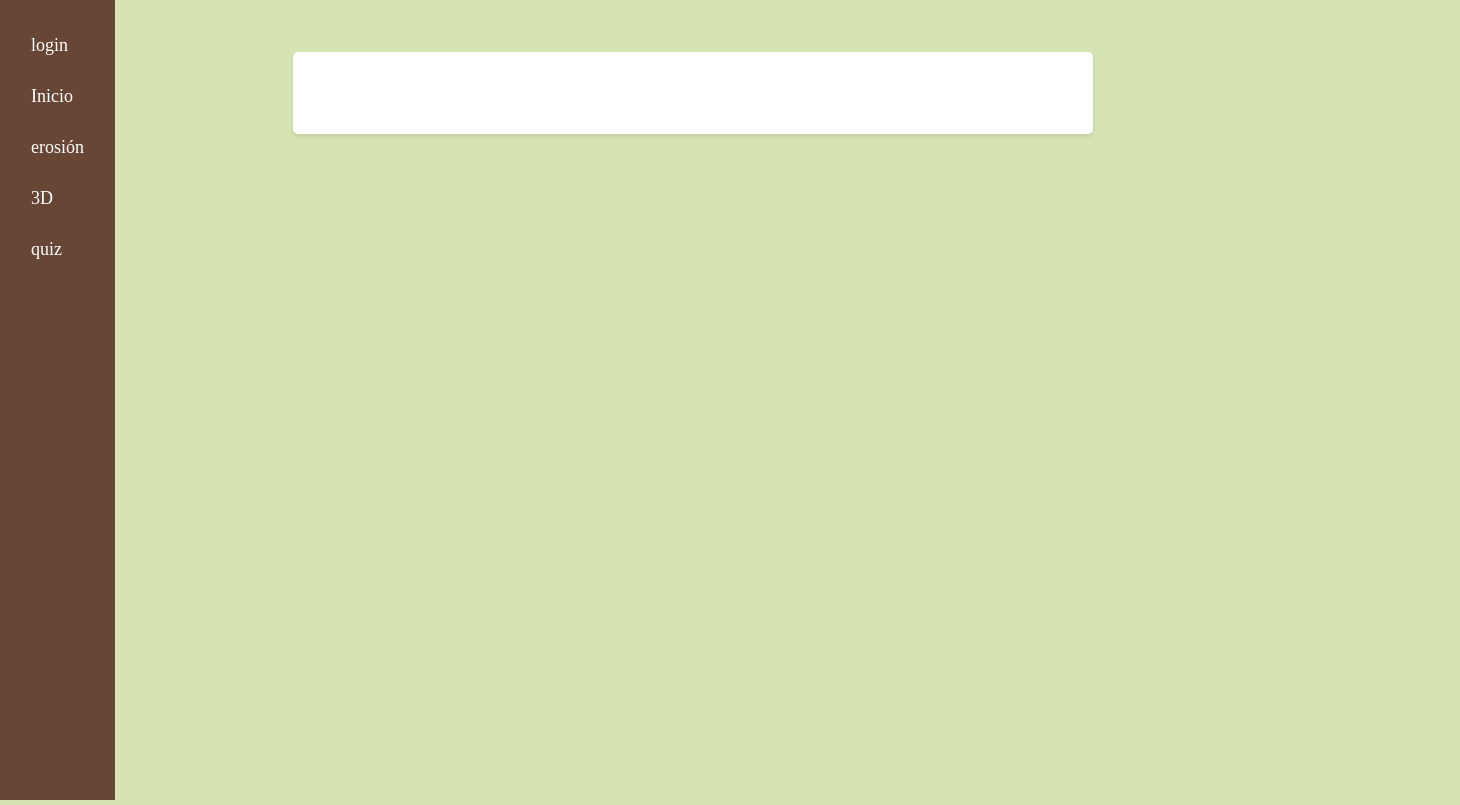
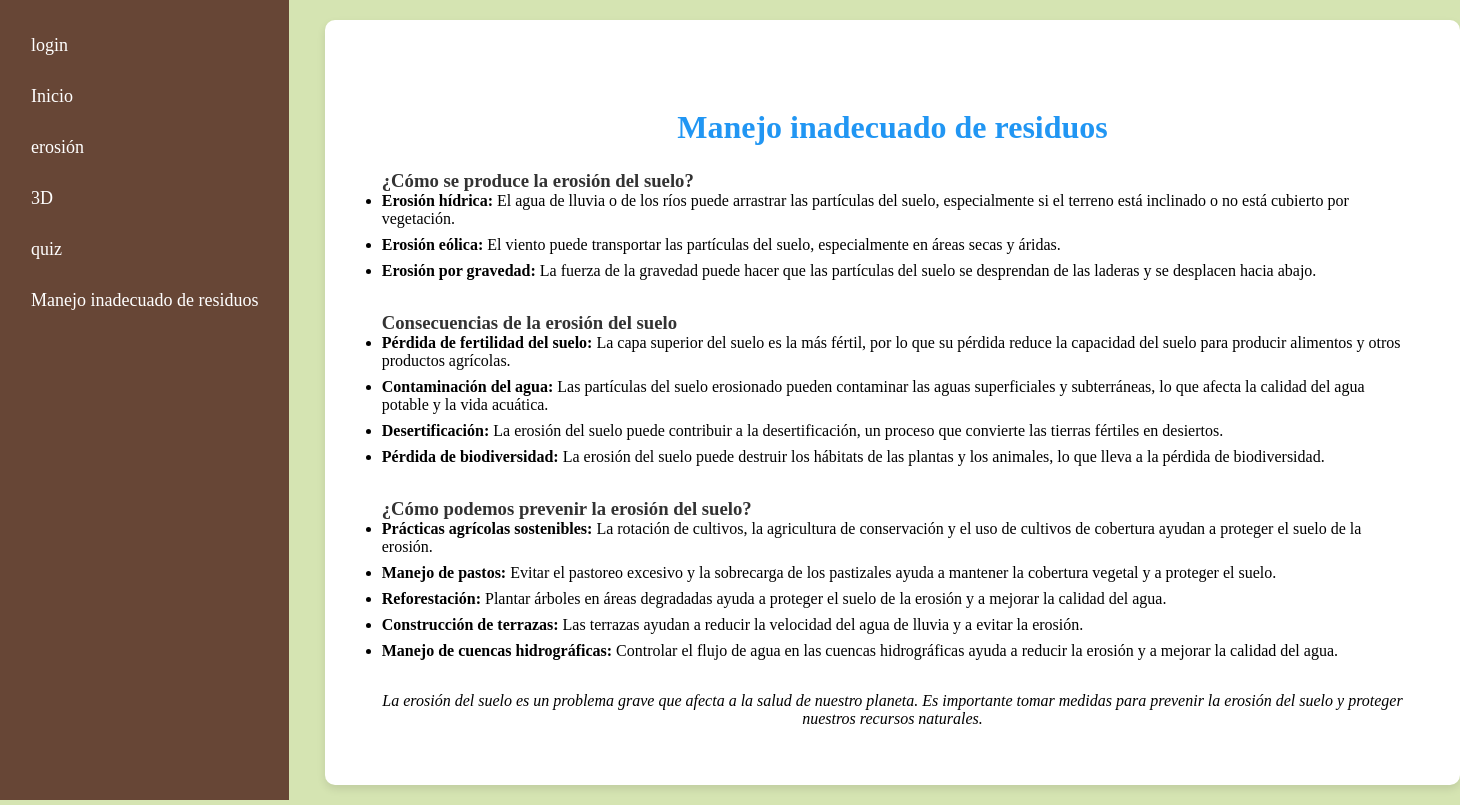
Before and after one commit to JonatanYesidMedinaViafara/kebab-case, a React (Vite) app: page /management in a window 1280 px wide. Shown: the whole page, 1460 px wide, since content can reach past the window. Built offline with nearby package versions, Linux system fonts and the light colour scheme; no server answers.

Commit message:
añadir boton de manejo inadecuado de residuos con su respectiva pagina

```diff
--- /dev/null
+++ b/src/assets/pages/earth/improper-waste-management/management.css
@@ -0,0 +1,78 @@
+/* Estilos generales para la sección de erosión en la página de inicio */
+.home-erosion {
+    color: #000000; /* Color de texto negro */
+    max-width: 1200px; /* Ancho máximo de 1200px para la sección */
+    padding: 5%; /* Espaciado interno de 20px */
+    background-color: #fff; /* Color de fondo blanco */
+    box-shadow: 0 4px 8px rgba(0, 0, 0, 0.1); /* Sombra suave alrededor de la sección */
+    border-radius: 10px; /* Bordes redondeados con un radio de 10px */
+    position: relative;
+    left: 200px;
+}
+
+/* Estilos para el título principal */
+.tituloPrincipal {
+    text-align: center; /* Centra el texto horizontalmente */
+    margin-top: 2rem; /* Margen superior de 2rem */
+    color: #2196F3; /* Color azul claro para el título */
+    /* Azul claro */
+    animation: tituloPrincipalAnimacion 1s ease-in-out; /* Aplica animación al título */
+}
+
+/* Estilos para los títulos de sección */
+.tituloSeccion {
+    margin-top: 1.5rem; /* Margen superior de 1.5rem */
+    color: #333; /* Color gris oscuro para el texto */
+}
+
+/* Estilos para los elementos de la lista */
+.elementoLista {
+    margin-bottom: 0.5rem; /* Margen inferior de 0.5rem */
+    transition: transform 0.2s ease-in-out; /* Transición suave para transformaciones */
+}
+
+/* Estilos para el contenido principal */
+.container {
+    max-width: 800px; /* Ancho máximo de 800px para el contenedor */
+    margin: 2rem auto; /* Margen superior de 2rem y centrado horizontalmente */
+    padding: 2rem; /* Espaciado interno de 2rem */
+    background-color: #fff; /* Color de fondo blanco */
+    box-shadow: 0 2px 4px rgba(0, 0, 0, 0.1); /* Sombra suave alrededor del contenedor */
+    border-radius: 5px; /* Bordes redondeados con un radio de 5px */
+    transition: box-shadow 0.2s ease-in-out; /* Transición suave para la sombra */
+}
+
+/* Estilos para las secciones que contienen información */
+.seccion {
+    margin-bottom: 2rem; /* Margen inferior de 2rem para separación */
+}
+
+/* Estilos para los elementos de la lista al pasar el ratón */
+.elementoLista:hover {
+    transform: translateX(5px); /* Desplaza el elemento 5px a la derecha al pasar el ratón */
+}
+
+/* Estilos para la conclusión */
+.conclusion {
+    text-align: center; /* Centra el texto horizontalmente */
+    font-style: italic; /* Aplica estilo itálico al texto */
+    margin-top: 2rem; /* Margen superior de 2rem */
+}
+
+/* Interactividad del contenedor al pasar el ratón */
+.container:hover {
+    box-shadow: 0 4px 8px rgba(0, 0, 0, 0.2); /* Aumenta la sombra al pasar el ratón */
+}
+
+/* Animación para el título principal */
+@keyframes tituloPrincipalAnimacion {
+    0% {
+        opacity: 0; /* Inicia con opacidad 0 (invisible) */
+        transform: translateY(20px); /* Inicia desplazado 20px hacia abajo */
+    }
+
+    100% {
+        opacity: 1; /* Termina con opacidad 1 (visible) */
+        transform: translateY(0); /* Termina en su posición original */
+    }
+}
--- a/src/assets/pages/earth/improper-waste-management/management.jsx
+++ b/src/assets/pages/earth/improper-waste-management/management.jsx
@@ -0,0 +1,49 @@
+import Header from "../../../../components/Header/Header";
+import "./management.css";
+
+const Management = () => {
+    return (
+        <>
+            <Header />
+            <div className="home-erosion">
+                <h1 className="tituloPrincipal">Manejo inadecuado de residuos</h1>
+
+                <div className="seccion">
+                    <h3 className="tituloSeccion">¿Cómo se produce la erosión del suelo?</h3>
+                    <ul>
+                        <li className="elementoLista"><strong>Erosión hídrica:</strong> El agua de lluvia o de los ríos puede arrastrar las partículas del suelo, especialmente si el terreno está inclinado o no está cubierto por vegetación.</li>
+                        <li className="elementoLista"><strong>Erosión eólica:</strong> El viento puede transportar las partículas del suelo, especialmente en áreas secas y áridas.</li>
+                        <li className="elementoLista"><strong>Erosión por gravedad:</strong> La fuerza de la gravedad puede hacer que las partículas del suelo se desprendan de las laderas y se desplacen hacia abajo.</li>
+                    </ul>
+                </div>
+
+                <div className="seccion">
+                    <h3 className="tituloSeccion">Consecuencias de la erosión del suelo</h3>
+                    <ul>
+                        <li className="elementoLista"><strong>Pérdida de fertilidad del suelo:</strong> La capa superior del suelo es la más fértil, por lo que su pérdida reduce la capacidad del suelo para producir alimentos y otros productos agrícolas.</li>
+                        <li className="elementoLista"><strong>Contaminación del agua:</strong> Las partículas del suelo erosionado pueden contaminar las aguas superficiales y subterráneas, lo que afecta la calidad del agua potable y la vida acuática.</li>
+                        <li className="elementoLista"><strong>Desertificación:</strong> La erosión del suelo puede contribuir a la desertificación, un proceso que convierte las tierras fértiles en desiertos.</li>
+                        <li className="elementoLista"><strong>Pérdida de biodiversidad:</strong> La erosión del suelo puede destruir los hábitats de las plantas y los animales, lo que lleva a la pérdida de biodiversidad.</li>
+                    </ul>
+                </div>
+
+                <div className="seccion">
+                    <h3 className="tituloSeccion">¿Cómo podemos prevenir la erosión del suelo?</h3>
+                    <ul>
+                        <li className="elementoLista"><strong>Prácticas agrícolas sostenibles:</strong> La rotación de cultivos, la agricultura de conservación y el uso de cultivos de cobertura ayudan a proteger el suelo de la erosión.</li>
+                        <li className="elementoLista"><strong>Manejo de pastos:</strong> Evitar el pastoreo excesivo y la sobrecarga de los pastizales ayuda a mantener la cobertura vegetal y a proteger el suelo.</li>
+                        <li className="elementoLista"><strong>Reforestación:</strong> Plantar árboles en áreas degradadas ayuda a proteger el suelo de la erosión y a mejorar la calidad del agua.</li>
+                        <li className="elementoLista"><strong>Construcción de terrazas:</strong> Las terrazas ayudan a reducir la velocidad del agua de lluvia y a evitar la erosión.</li>
+                        <li className="elementoLista"><strong>Manejo de cuencas hidrográficas:</strong> Controlar el flujo de agua en las cuencas hidrográficas ayuda a reducir la erosión y a mejorar la calidad del agua.</li>
+                    </ul>
+                </div>
+
+                <div className="conclusion">
+                    <p>La erosión del suelo es un problema grave que afecta a la salud de nuestro planeta. Es importante tomar medidas para prevenir la erosión del suelo y proteger nuestros recursos naturales.</p>
+                </div>
+            </div>
+        </>
+    );
+};
+
+export default Management;
--- a/src/components/Header/Header.jsx
+++ b/src/components/Header/Header.jsx
@@ -30,6 +30,10 @@ const Header = () => {
               {/* Link al quiz */}
               <Link to="/quiz">quiz</Link>
             </li>
+            <li>
+              {/* Link a la pagina afsr */}
+              <Link to="/management">Manejo inadecuado de residuos</Link>
+            </li>
           </ul>
         </nav>
       </header>
--- a/src/main.jsx
+++ b/src/main.jsx
@@ -8,6 +8,7 @@ import Home from "./assets/pages/home/Home.jsx";
 import RecyCling from "./assets/pages/recycling/Recycling.jsx";
 import Page404 from "./assets/pages/page-404/Page404.jsx";
 import Erosion from "./assets/pages/earth/soil-erosion/erosion.jsx";
+import Management from "./assets/pages/earth/improper-waste-management/management.jsx";
 
 const router = createBrowserRouter([
   { path: "/login",element: <Login />,},
@@ -16,6 +17,7 @@ const router = createBrowserRouter([
   {path: "/soil-erosion", element: <Erosion/>},
   { path: "/recycling", element: <RecyCling /> },
   { path: "*", element: <Page404 /> },
+  { path: "/management", element: <Management /> },
 ]);
 createRoot(document.getElementById('root')).render(
   <StrictMode>
```
